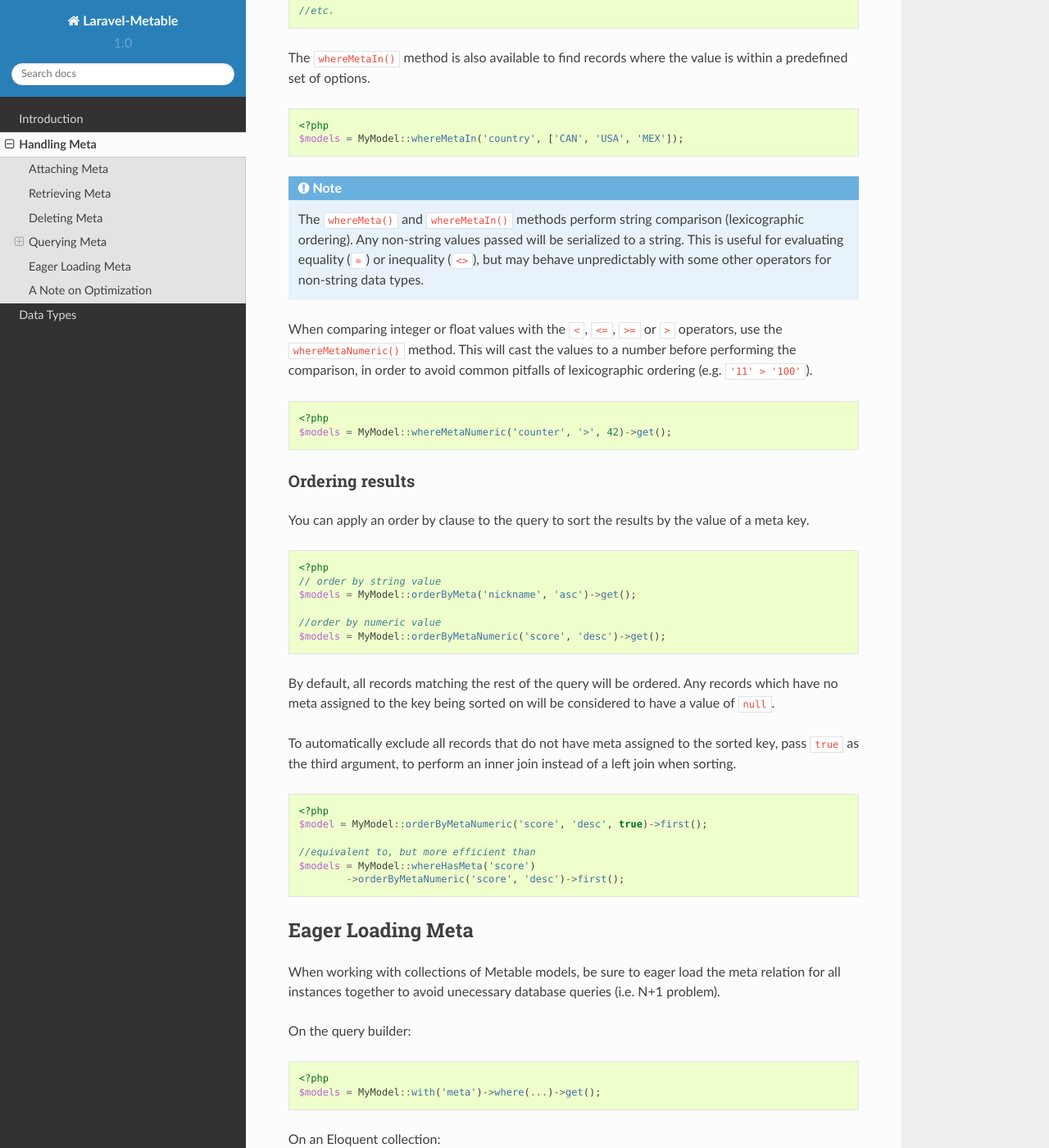
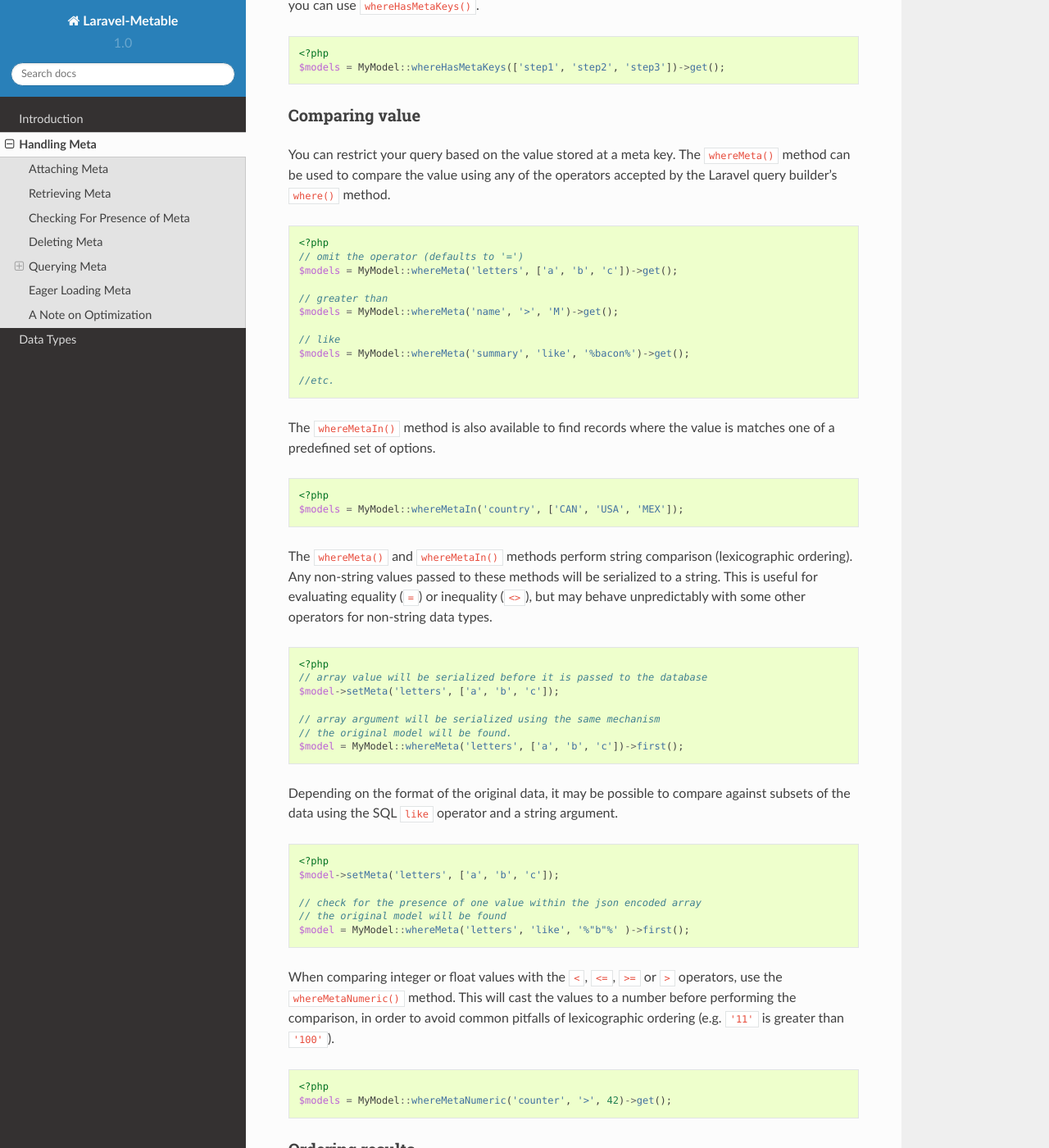
Before and after one commit to plank/laravel-metable, a Sphinx documentation site: the page built from docs/source/handling_meta.rst, in a window 1280 px wide and 1400 px high, scrolled down 2898 px. Shown: the whole window at 82% size. Built offline with Sphinx 7.4.7 and the Read the Docs theme 2.0.0, drawn with Linux system fonts in a browser that asks for light colours; some of the changed text lies outside the part shown.

Commit message:
finished documentation

```diff
--- a/docs/source/datatypes.rst
+++ b/docs/source/datatypes.rst
@@ -79,6 +79,8 @@
 ---------------
 
 The following classes and interfaces are supported.
+
+.. _eloquent_models:
 
 Eloquent Models
 ^^^^^^^^^^^^^^^^^
--- a/docs/source/handling_meta.rst
+++ b/docs/source/handling_meta.rst
@@ -24,7 +24,7 @@
 Attaching Meta
 --------------
 
-Attach meta to a model with the ``setMeta()`` method. The method accepts two arguments: a string to use as a key and a value. The value argument will accept a number of different inputs. See the list of a supported :ref:`datatypes`.
+Attach meta to a model with the ``setMeta()`` method. The method accepts two arguments: a string to use as a key and a value. The value argument will accept a number of different inputs, which will be converted to a string for storage in the database. See the list of a supported :ref:`datatypes`.
 
 ::
 
@@ -49,7 +49,19 @@
 ::
 
 	<?php
-	$model->getMeta('status');
+
+	$model->setMeta('age', 18);
+	$model->setMeta('approved', true);
+	$model->setMeta('accessed_at', Carbon::now());
+
+	//reload the model from the database
+	$model = $model->fresh();
+
+	$age = $model->getMeta('age'); //returns an integer
+	$approved = $model->getMeta('approved'); //returns a boolean
+	$accessDate = $model->getMeta('accessed_at'); //returns a Carbon instance
+
+	//etc.
 
 You may pass a second parameter to the method in order to specify a default value to return if no meta had been set at that key.
 
@@ -58,8 +70,17 @@
 	<?php
 	$model->getMeta('status', 'draft');
 
-.. note:: If a falsey value (e.g. ``0``, ``false``, ``null``) has been manually set for the key, that value  will be returned instead of the default value. The default value will only be returned if no meta exists at the key.
+.. note:: If a falsey value (e.g. ``0``, ``false``, ``null``, ``''``) has been manually set for the key, that value will be returned instead of the default value. The default value will only be returned if no meta exists at the key.
 
+
+Once loaded, all meta attached to a model instance are cached in the model's ``meta`` relationship. As such, successive calls to ``getMeta()`` will not hit the database repeatedly.
+
+Similarly, the unserialized value of each meta is cached once accessed. This is particularly relevant for attached :ref:`eloquent_models` and similar database-dependant objects.
+
+Setting a new value for a key automatically updates all caches.
+
+Checking For Presence of Meta
+-----------------------------
 
 You can check if a value has been assigned to a given key with the ``hasMeta()`` method.
 
@@ -70,7 +91,7 @@
 		// ...
 	}
 
-.. note:: This method will return ``true`` even if a falsey value (e.g. ``0``, ``false``, ``null``) has been manually set for the key.
+.. note:: This method will return ``true`` even if a falsey value (e.g. ``0``, ``false``, ``null``, ``''``) has been manually set for the key.
 
 
 Deleting Meta
@@ -104,7 +127,7 @@
 	$models = MyModel::whereHasMeta('notes')->get();
 	$models = MyModel::whereHasMeta(['queued_at', 'sent_at'])->get();
 
-If you would like to restrict your query to only return models with meta for all of the provided keys, you can use ``whereHadMetaKeys()``.
+If you would like to restrict your query to only return models with meta for `all` of the provided keys, you can use ``whereHasMetaKeys()``.
 
 ::
 
@@ -126,11 +149,11 @@
 	$models = MyModel::whereMeta('name', '>', 'M')->get();
 
 	// like
-	$models = MyModel::whereMeta('excerpt', 'like', '%bacon%')->get();
+	$models = MyModel::whereMeta('summary', 'like', '%bacon%')->get();
 
 	//etc.
 
-The ``whereMetaIn()`` method is also available to find records where the value is within a predefined set of options.
+The ``whereMetaIn()`` method is also available to find records where the value is matches one of a predefined set of options.
 
 ::
 
@@ -138,9 +161,32 @@
 	$models = MyModel::whereMetaIn('country', ['CAN', 'USA', 'MEX']);
 
 
-.. note:: The ``whereMeta()`` and ``whereMetaIn()`` methods perform string comparison (lexicographic ordering). Any non-string values passed will be serialized to a string. This is useful for evaluating equality (``=``) or inequality (``<>``), but may behave unpredictably with some other operators for non-string data types.
+The ``whereMeta()`` and ``whereMetaIn()`` methods perform string comparison (lexicographic ordering). Any non-string values passed to these methods will be serialized to a string. This is useful for evaluating equality (``=``) or inequality (``<>``), but may behave unpredictably with some other operators for non-string data types.
 
-When comparing integer or float values with the ``<``, ``<=``, ``>=`` or ``>`` operators, use the ``whereMetaNumeric()`` method. This will cast the values to a number before performing the comparison, in order to avoid common pitfalls of lexicographic ordering (e.g. ``'11' > '100'``).
+::
+
+	<?php
+	// array value will be serialized before it is passed to the database
+	$model->setMeta('letters', ['a', 'b', 'c']);
+
+	// array argument will be serialized using the same mechanism
+	// the original model will be found.
+	$model = MyModel::whereMeta('letters', ['a', 'b', 'c'])->first();
+
+Depending on the format of the original data, it may be possible to compare against subsets of the data using the SQL ``like`` operator and a string argument.
+
+
+::
+
+	<?php
+	$model->setMeta('letters', ['a', 'b', 'c']);
+
+	// check for the presence of one value within the json encoded array
+	// the original model will be found
+	$model = MyModel::whereMeta('letters', 'like', '%"b"%' )->first();
+
+
+When comparing integer or float values with the ``<``, ``<=``, ``>=`` or ``>`` operators, use the ``whereMetaNumeric()`` method. This will cast the values to a number before performing the comparison, in order to avoid common pitfalls of lexicographic ordering (e.g. ``'11'`` is greater than ``'100'``).
 
 ::
 
@@ -163,33 +209,42 @@
 
 By default, all records matching the rest of the query will be ordered. Any records which have no meta assigned to the key being sorted on will be considered to have a value of ``null``.
 
-To automatically exclude all records that do not have meta assigned to the sorted key, pass ``true`` as the third argument, to perform an inner join instead of a left join when sorting.
+To automatically exclude all records that do not have meta assigned to the sorted key, pass ``true`` as the third argument. This will perform an inner join instead of a left join when sorting.
 
 ::
 
 	<?php
-	$model = MyModel::orderByMetaNumeric('score', 'desc', true)->first();
+	// sort by score, excluding models which have no score
+	$model = MyModel::orderByMetaNumeric('score', 'desc', true)->get();
 
 	//equivalent to, but more efficient than
 	$models = MyModel::whereHasMeta('score')
-		->orderByMetaNumeric('score', 'desc')->first();
+		->orderByMetaNumeric('score', 'desc')->get();
 
 Eager Loading Meta
 ------------------
 
-When working with collections of Metable models, be sure to eager load the meta relation for all instances together to avoid unecessary database queries (i.e. N+1 problem).
+When working with collections of Metable models, be sure to eager load the meta relation for all instances together to avoid repeated database queries (i.e. N+1 problem).
 
-On the query builder:
+Eager load from the query builder:
 
 ::
 
 	<?php
 	$models = MyModel::with('meta')->where(...)->get();
 
-On an Eloquent collection:
+Lazy eager load from an Eloquent collection:
+
+::
 
 	<?php
 	$models->load('meta');
 
 A Note on Optimization
 ----------------------
+
+Laravel-Metable is intended a convenient means for handling data of many different shapes and sizes. It was designed for dealing with data that only a subset of all models in a table would have any need for.
+
+For example, you have a Page model with a template field and each template needs some number of additional fields to modify how it displays. If you have X templates which each have up to Y fields, adding all of these as columns to pages table will quickly get out of hand. Instead, appending these template fields to the Page model as meta can make handling this use case trivial.
+
+Laravel-Metable makes it very easy to append just about any data to your models. However, for sufficiently large data sets or data that is queried very frequently, it will often be more efficient to use regular database columns instead in order to take advantage of native SQL data types and indexes. The optimal solution will depend on your use case.
```
Also changed, not shown: other parts of docs/source/handling_meta.rst (+4 -2 lines), 1 other file.
